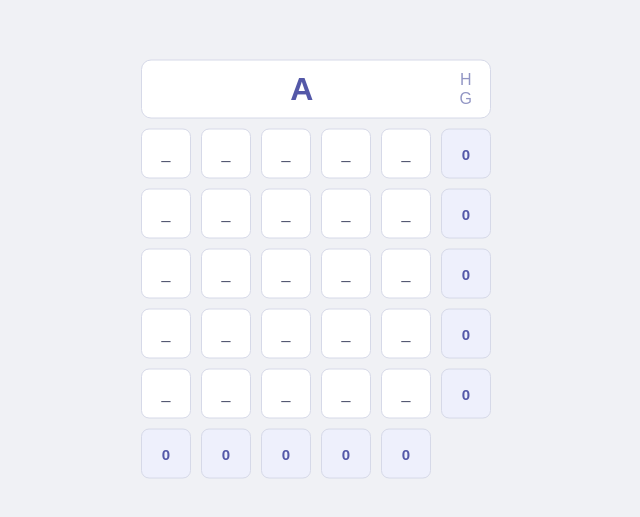
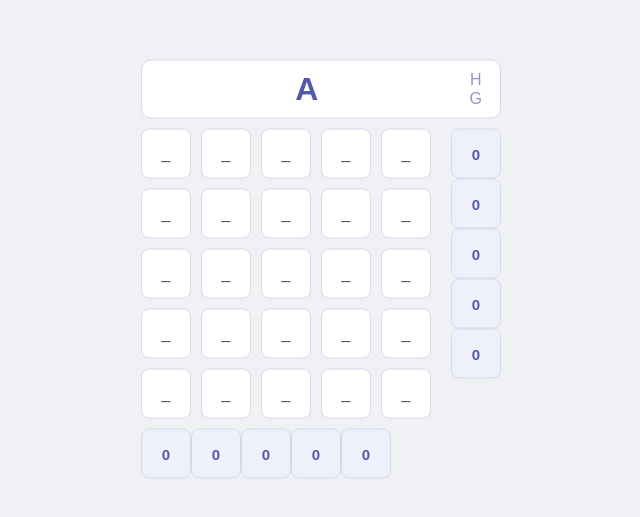
Before and after one commit to sufigaffar/words-daily, a React (Vite) app: page / in a window 1280 px wide. Shown: the part 131-648 px from the top of the page, without its empty margins (324-964 px from the left). Built offline with nearby package versions, Linux system fonts and the light colour scheme.

Commit message:
in progress joining boxes for words

```diff
--- a/src/App.module.scss
+++ b/src/App.module.scss
@@ -1,10 +1,11 @@
 .gridContainer {
     display: grid;
-    grid-template-columns: repeat(5, 50px);
-    gap: 10px;
+    grid-template-columns: repeat(5, 60px);
+    //gap: 10px;
 }
 
 .box {
+    width: 100%;
     height: 50px;
     display: flex;
     align-items: center;
@@ -28,12 +29,6 @@
         //background-color: #eef0fc;
         border-color: #c5c9e8;
         color: #3a3f6b;
-    }
-
-    &.boxHighlighted {
-        background-color: #ddf4e8;
-        border-color: #6abf8a;
-        color: #1e6b42;
     }
 }
 
@@ -96,7 +91,7 @@
 
 .rowScores, .columnScores {
     display: flex;
-    gap: 10px;
+    //gap: 10px;
     font-size: 16px;
 }
 
@@ -108,3 +103,28 @@
     display: flex;
     gap: 10px;
 }
+
+.boxContainer {
+    //padding: 10px;
+    //background-color: green;
+    padding-right: 10px;
+    padding-bottom: 10px;
+    //width: 60px;
+    box-sizing: border-box;
+    //
+    &:nth-child(5n) {
+        padding-right: 0;
+        //width: 40px;
+        width: 50px;
+    }
+
+    &:nth-last-child(1), &:nth-last-child(2), &:nth-last-child(3), &:nth-last-child(4), &:nth-last-child(5) {
+        padding-bottom: 0;
+    }
+
+    &.boxHighlighted {
+        background-color: #ddf4e8;
+        border-color: #6abf8a;
+        color: #1e6b42;
+    }
+}
--- a/src/App.tsx
+++ b/src/App.tsx
@@ -18,6 +18,8 @@ function App() {
 
   const highlightedIndices = React.useMemo(() => {
     const indices = new Set<number>();
+    console.log({rowMatches})
+    console.log({columnMatches})
     rowMatches.forEach((match, rowIdx) => {
       if (match.word) {
         Array.from({ length: match.word.length }, (_, i) => indices.add(rowIdx * 5 + match.start + i));
@@ -30,6 +32,8 @@ function App() {
     });
     return indices;
   }, [rowMatches, columnMatches]);
+
+  console.log({highlightedIndices})
 
   const onButtonClick = (boxIndex: number) => {
     setBoxes(prevBoxes => {
@@ -71,14 +75,16 @@ function App() {
         </div>
         <section className={styles.gridContainer}>
           {boxes.map(((box, i) => (
+            <div className={`${styles.boxContainer} ${highlightedIndices.has(i) ? styles.boxHighlighted : ''}`}>
               <button
                 onClick={() => onButtonClick(i)}
                 key={i}
                 disabled={box !== '_'}
-              className={`${styles.box} ${highlightedIndices.has(i) ? styles.boxHighlighted : ''}`}
+                className={`${styles.box}`}
               >
                 {box}
               </button>
+            </div>
           )))}
         </section>
         <div className={styles.rowScores}>{rowScores.map((score, i) => (<div className={styles.score} key={i}>{score}</div>))}</div>
```
Lines whose indentation alone changed are shown as unchanged.
